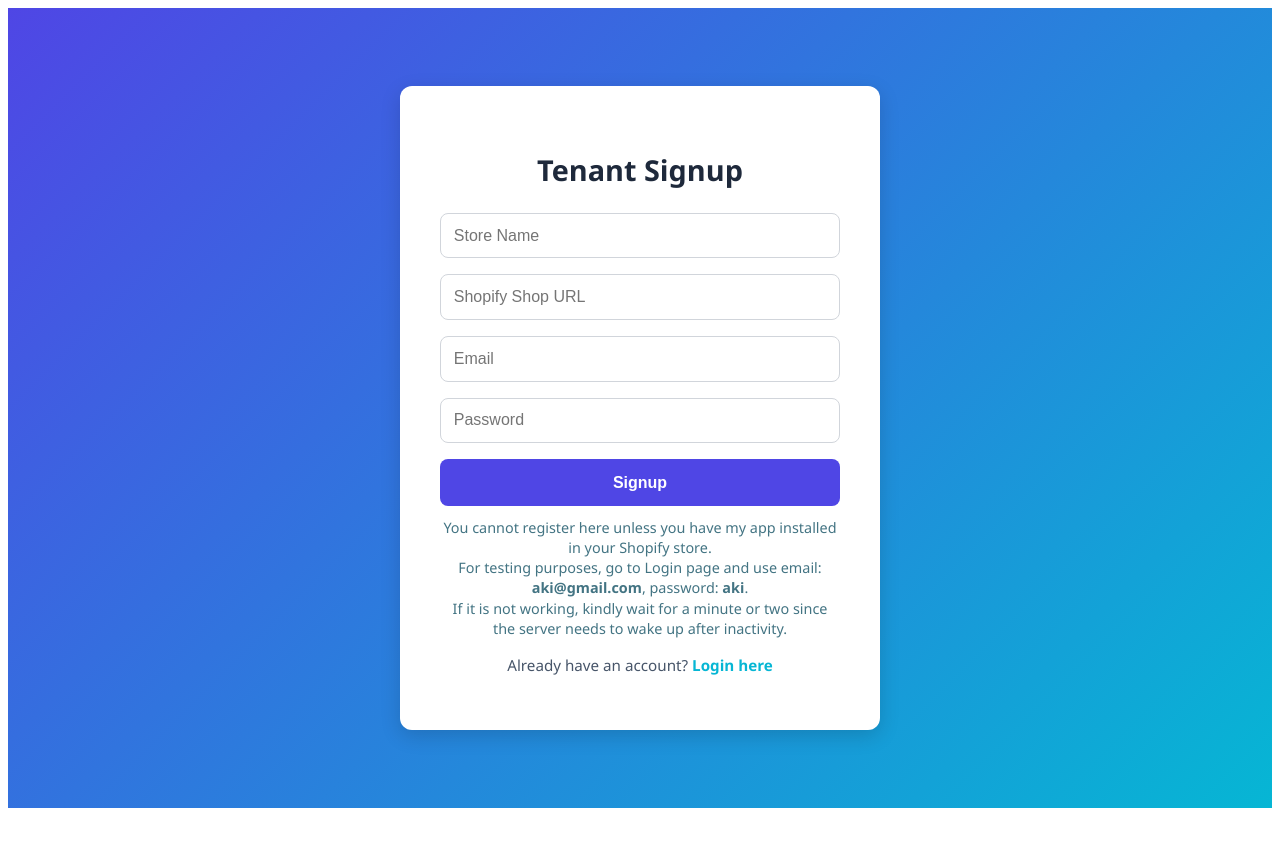
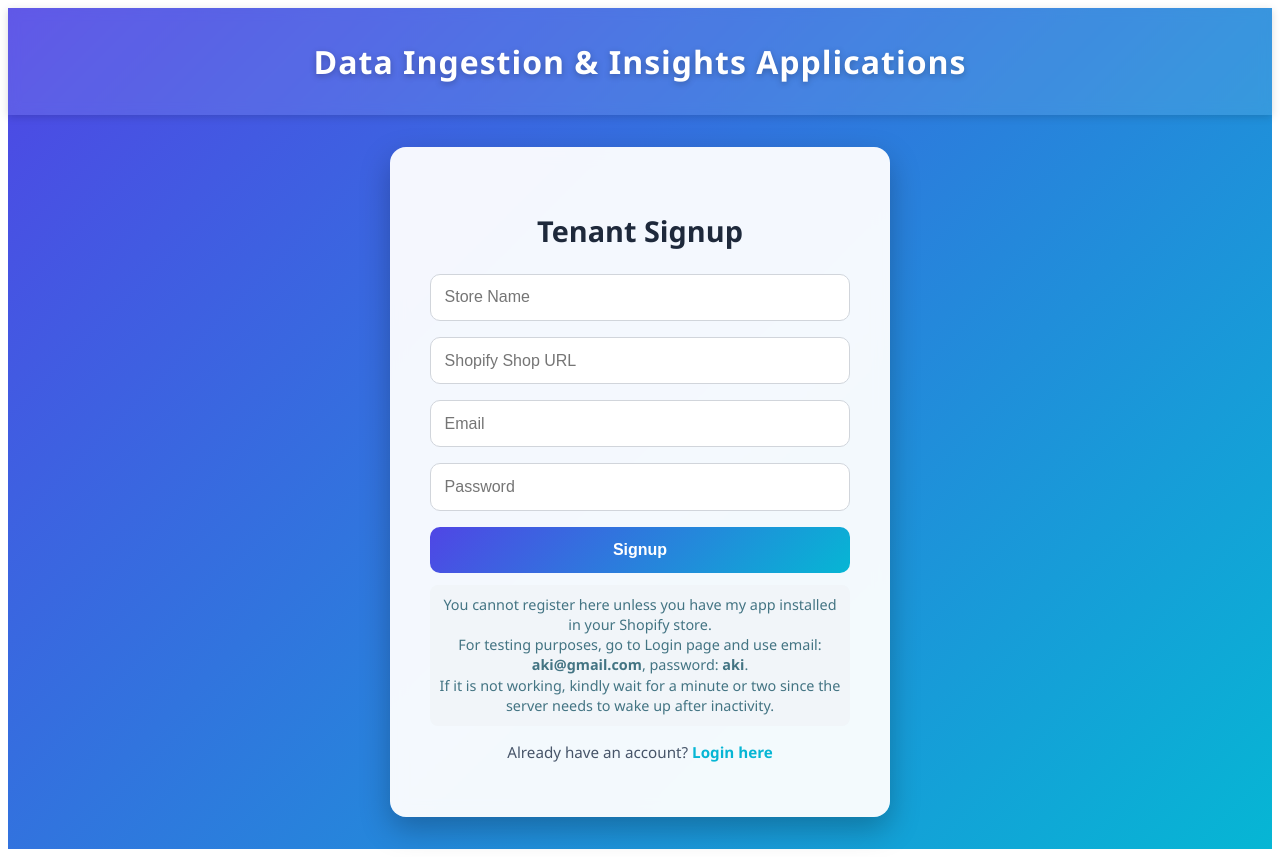
Before and after one commit to AKIL3333/xeno-frontend, a React (Create React App) app: page /signup in a window 1280 px wide. Before the commit the page ends 816 px from the top, so only its background shows below. Built offline with nearby package versions, Linux system fonts and the light colour scheme.

Commit message:
Changed auth css

```diff
--- a/src/auth/Login.js
+++ b/src/auth/Login.js
@@ -33,6 +33,11 @@ const Login = () => {
   };
 
   return (
+    <div className="auth-page">
+      <header className="auth-header">
+        <h1>Data Ingestion & Insights Applications</h1>
+      </header>
+
       <div className="auth-container">
         <div className="auth-box">
           <h2>Tenant Login</h2>
@@ -60,6 +65,7 @@ const Login = () => {
           </p>
         </div>
       </div>
+    </div>
   );
 };
 
--- a/src/auth/SignUp.js
+++ b/src/auth/SignUp.js
@@ -32,6 +32,11 @@ const Signup = () => {
   };
 
   return (
+    <div className="auth-page">
+      <header className="auth-header">
+        <h1>Data Ingestion & Insights Applications</h1>
+      </header>
+
       <div className="auth-container">
         <div className="auth-box">
           <h2>Tenant Signup</h2>
@@ -76,6 +81,7 @@ const Signup = () => {
           </p>
         </div>
       </div>
+    </div>
   );
 };
 
--- a/src/auth/auth.css
+++ b/src/auth/auth.css
@@ -1,24 +1,55 @@
-/* auth.css */
-.auth-container {
+/* Wrapper for full page */
+.auth-page {
+  min-height: 100vh;
   display: flex;
-  justify-content: center;
-  align-items: center;
-  min-height: 100vh;
+  flex-direction: column;
   background: linear-gradient(135deg, #4f46e5, #06b6d4);
   font-family: 'Segoe UI', Tahoma, Geneva, Verdana, sans-serif;
 }
 
+/* Header */
+.auth-header {
+  text-align: center;
+  padding: 2rem 1rem;
+  background: rgba(255, 255, 255, 0.1);
+  backdrop-filter: blur(6px);
+  color: #ffffff;
+  font-size: 1.8rem;
+  font-weight: 700;
+  letter-spacing: 1px;
+  box-shadow: 0px 2px 8px rgba(0,0,0,0.15);
+}
+
+.auth-header h1 {
+  margin: 0;
+  font-size: 2rem;
+  color: #ffffff;
+  text-shadow: 0px 2px 6px rgba(0,0,0,0.25);
+}
+
+/* Center auth box */
+.auth-container {
+  flex: 1;
+  display: flex;
+  justify-content: center;
+  align-items: center;
+  padding: 2rem;
+}
+
+/* Card */
 .auth-box {
-  background: #fff;
+  background: rgba(255, 255, 255, 0.95);
   padding: 2.5rem;
-  border-radius: 12px;
+  border-radius: 16px;
   width: 100%;
-  max-width: 400px;
-  box-shadow: 0px 6px 20px rgba(0, 0, 0, 0.15);
+  max-width: 420px;
+  box-shadow: 0px 12px 30px rgba(0, 0, 0, 0.25);
   text-align: center;
   animation: fadeIn 0.5s ease-in-out;
+  backdrop-filter: blur(8px);
 }
 
+/* Title */
 .auth-box h2 {
   margin-bottom: 1.5rem;
   font-size: 1.8rem;
@@ -26,6 +57,7 @@
   color: #1e293b;
 }
 
+/* Form */
 .auth-box form {
   display: flex;
   flex-direction: column;
@@ -33,9 +65,9 @@
 
 .auth-box input {
   margin-bottom: 1rem;
-  padding: 0.8rem;
+  padding: 0.85rem;
   border: 1px solid #d1d5db;
-  border-radius: 8px;
+  border-radius: 10px;
   font-size: 1rem;
   transition: all 0.2s ease;
 }
@@ -46,22 +78,25 @@
   box-shadow: 0px 0px 6px rgba(79, 70, 229, 0.4);
 }
 
+/* Gradient Button */
 .auth-box button {
-  background: #4f46e5;
+  background: linear-gradient(135deg, #4f46e5, #06b6d4);
   color: white;
   font-weight: 600;
   padding: 0.9rem;
   border: none;
-  border-radius: 8px;
+  border-radius: 10px;
   cursor: pointer;
   font-size: 1rem;
-  transition: background 0.2s ease;
+  transition: transform 0.2s ease, box-shadow 0.2s ease;
 }
 
 .auth-box button:hover {
-  background: #4338ca;
+  transform: translateY(-2px);
+  box-shadow: 0px 6px 16px rgba(79, 70, 229, 0.4);
 }
 
+/* Paragraphs & links */
 .auth-box p {
   margin-top: 1rem;
   font-size: 0.95rem;
@@ -79,19 +114,26 @@
   color: #0891b2;
 }
 
+/* Error */
 .auth-box p.error {
   color: #dc2626;
   font-weight: 500;
   margin-top: -0.5rem;
 }
+
+/* Info message */
 .auth-box p.info-message {
   font-size: 0.9rem;
-  color: #437483; /* subtle gray */
+  color: #437483;
   margin: 12px 0;
   line-height: 1.4;
   text-align: center;
+  background: #f1f5f9;
+  padding: 0.6rem;
+  border-radius: 8px;
 }
-/* Fade animation */
+
+/* Animation */
 @keyframes fadeIn {
   from { opacity: 0; transform: translateY(-10px); }
   to { opacity: 1; transform: translateY(0); }
```
Lines whose indentation alone changed are shown as unchanged.
